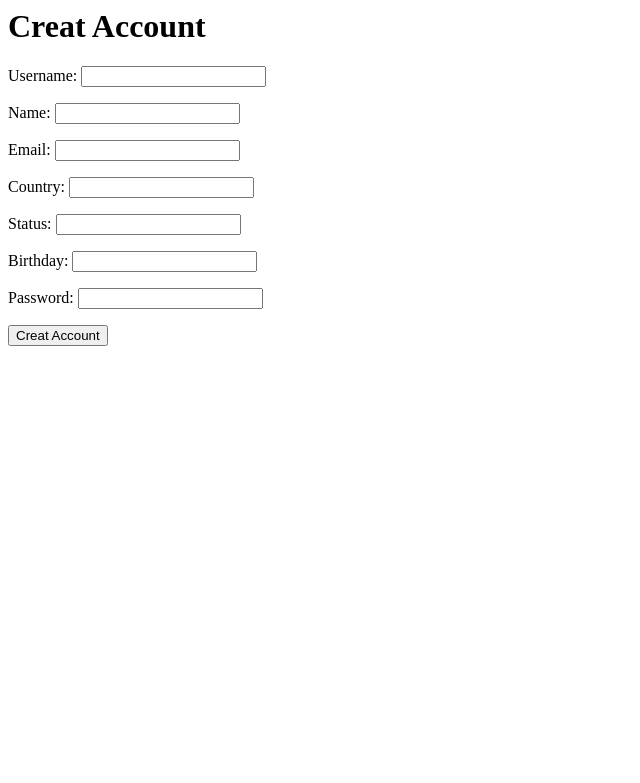
After one commit to MitchLira/FEUP-LTW, a PHP site: page /create_account.php in a window 1280 px wide. The commit adds this page. Shown: the top 783 px of the page, without its empty margins (0-640 px from the left). Run offline with PHP 8.4, Linux system fonts and the light colour scheme; data comes from the database, SQL or seed files in the repository; both versions use the stored data as it was after the commit.

Commit message:
Loggin a funcionar, inicio CreatAccount

```diff
--- /dev/null
+++ b/create_account.php
@@ -0,0 +1,55 @@
+<html>
+  <head>
+    <title>Creat Account</title>
+    <meta charset="utf-8">
+   <!-- <link rel="stylesheet" href="css/style.css"> -->
+  </head>
+  <body>
+	<form method="post">
+		<h1><a>Creat Account</a></h1>
+		<p>
+			<label> Username:
+				<input type="text" name="username">
+			</label>
+		</p>
+		<p>
+			<label> Name:
+				<input type="text" name="name">
+			</label>
+		</p>
+		<p>
+			<label> Email:
+				<input type="text" name="email">
+			</label>
+		</p>
+		<p>
+			<label> Country:
+				<input type="text" name="country">
+			</label>
+		</p>
+		<p>
+			<label> Status:
+				<input type="text" name="status">
+			</label>
+		</p>
+		<p>
+			<label> Birthday:
+				<input type="text" name="birthday">
+			</label>
+		</p>
+		<p>
+			<label> Password:
+				<input type="password" name="password">
+			</label>
+		</p>
+		<input type="submit" name="submit" value="Creat Account">
+	 </form>
+	  <?php
+		include_once('database/create_account.php');
+		include_once('database/connection.php');
+
+		if(isset($_POST['submit'])){
+
+		}
+	  ?>
+</html>
--- a/database/connection.php
+++ b/database/connection.php
@@ -1,8 +1,8 @@
 <?php
   try {
      $dbh = new PDO('sqlite:restaurant_reviews.db');
-     $dbh->setAttribute(PDO::ATTR_DEFAULT_FETCH_MODE, PDO::FETCH_ASSOC);
-     $dbh->setAttribute(PDO::ATTR_ERRMODE, PDO::ERRMODE_EXCEPTION);
+     //$dbh->setAttribute(PDO::ATTR_DEFAULT_FETCH_MODE, PDO::FETCH_ASSOC);
+     //$dbh->setAttribute(PDO::ATTR_ERRMODE, PDO::ERRMODE_EXCEPTION);
   } catch (PDOException $e) {
      die($e->getMessage());
   }
--- /dev/null
+++ b/database/create_account.php
@@ -0,0 +1,16 @@
+<?php
+	function insertUser($username, $name, $email, $country, $status, $birthday, $password, $dbh){
+		$stmt = $dbh->prepare('INSERT INTO user (username, name, email, country, status, birthday, password)
+								VALUES(:username, :name, :email, :country, :status, :birthday, :password)');
+
+		$stmt->bindParam(':username', $username);
+		$stmt->bindParam(':name', $name);
+		$stmt->bindParam(':email', $email);
+		$stmt->bindParam(':country', $country);
+		$stmt->bindParam(':status', $status);
+		$stmt->bindParam(':birthday', $birthday);
+		$stmt->bindParam(':password', $password);
+
+		$stmt->execute();
+	}
+?>
```
Also changed, not shown: database/login.php (added, +8 -0 lines), login.php (added, +40 -0 lines), restaurant_reviews.sql (+9 -8 lines), templates/header.php (+10 -0 lines), database/restaurant.php (line endings or trailing spaces), restaurant_reviews.db.
